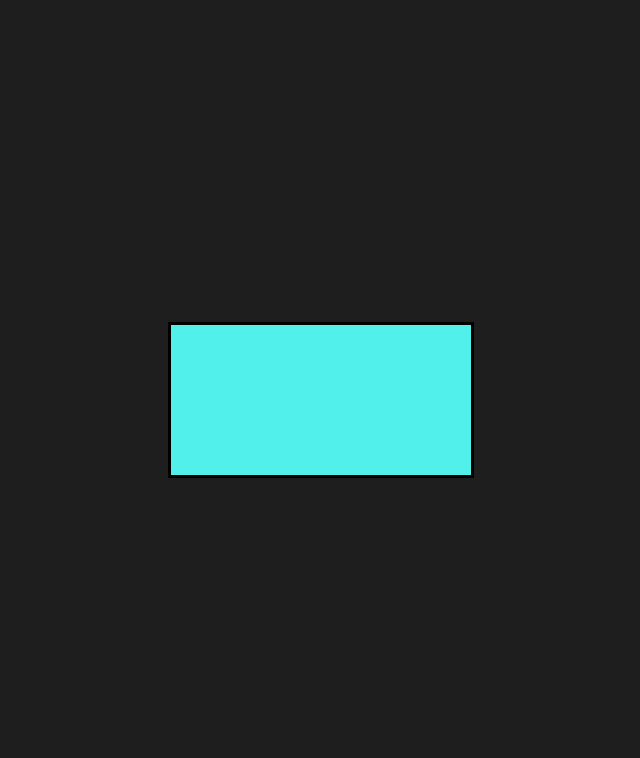
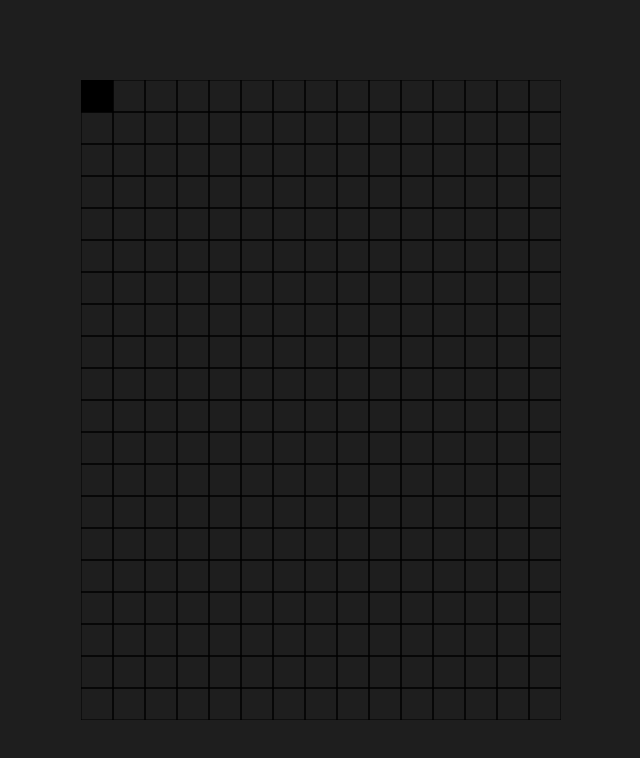
Before and after one commit to AleksandarStanisic021/rpg-js, a website built with Vite: page index.html in a window 1280 px wide. Shown: the whole page, without its empty margins (319-959 px from the left). Built offline with nearby package versions, Linux system fonts and the light colour scheme.

Commit message:
Implement game structure with World, Hero, and GameObject classes; update canvas ID in index.html

```diff
--- a/index.html
+++ b/index.html
@@ -10,7 +10,7 @@
 
 <body>
   <div id="app">
-    <canvas id="canvas"></canvas>
+    <canvas id="canvas1"></canvas>
   </div>
   <script type="module" src="/src/main.js"></script>
 </body>
--- /dev/null
+++ b/src/gameObject.js
@@ -0,0 +1,8 @@
+import { TILE_SIZE, COLS, ROWS } from "./main.js";
+
+export class GameObject {
+  constructor() {}
+  draw(ctx) {
+    ctx.fillRect(0, 0, TILE_SIZE, TILE_SIZE);
+  }
+}
--- /dev/null
+++ b/src/hero.js
@@ -0,0 +1,7 @@
+import { GameObject } from "./gameObject.js";
+
+export class Hero extends GameObject {
+  constructor() {
+    super();
+  }
+}
--- a/src/main.js
+++ b/src/main.js
@@ -1,4 +1,21 @@
 import "./style.css";
-console.log("====================================");
-console.log("script");
-console.log("====================================");
+import { World } from "./world.js";
+import { Hero } from "./hero.js";
+
+export const TILE_SIZE = 32;
+export const COLS = 15;
+export const ROWS = 20;
+export const GAME_WIDTH = TILE_SIZE * COLS;
+export const GAME_HEIGHT = TILE_SIZE * ROWS;
+let canvas = document.getElementById("canvas1");
+let ctx = canvas.getContext("2d");
+
+canvas.width = GAME_WIDTH;
+canvas.height = GAME_HEIGHT;
+
+let world = new World();
+world.drawGrid(ctx);
+
+const h = new Hero();
+h.draw(ctx);
+console.log(h);
--- /dev/null
+++ b/src/world.js
@@ -0,0 +1,19 @@
+import { TILE_SIZE, COLS, ROWS } from "./main.js";
+
+export class World {
+  constructor() {
+    this.level1 = {};
+    this.drawGrid = function (context) {
+      for (let i = 0; i < COLS; i++) {
+        for (let j = 0; j < ROWS; j++) {
+          context.strokeRect(
+            i * TILE_SIZE,
+            j * TILE_SIZE,
+            TILE_SIZE,
+            TILE_SIZE,
+          );
+        }
+      }
+    };
+  }
+}
```
